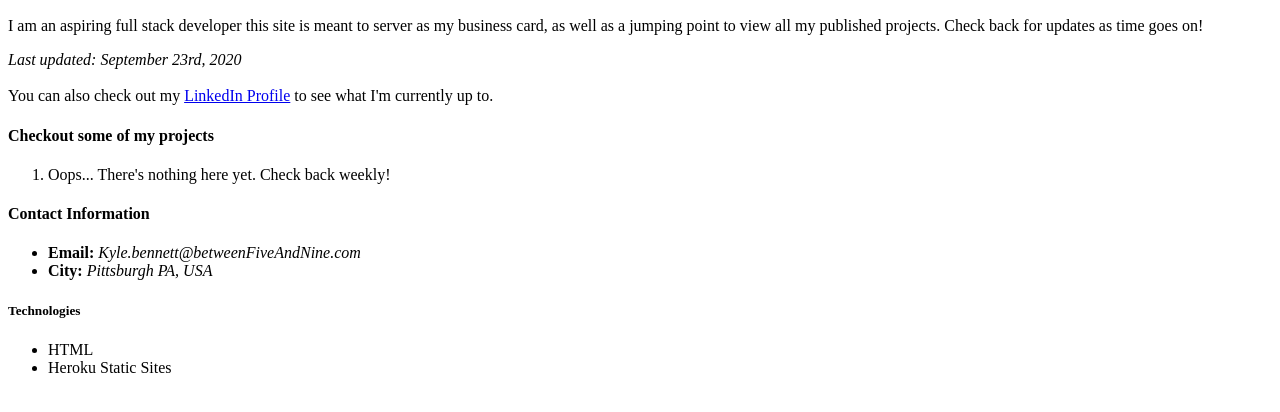
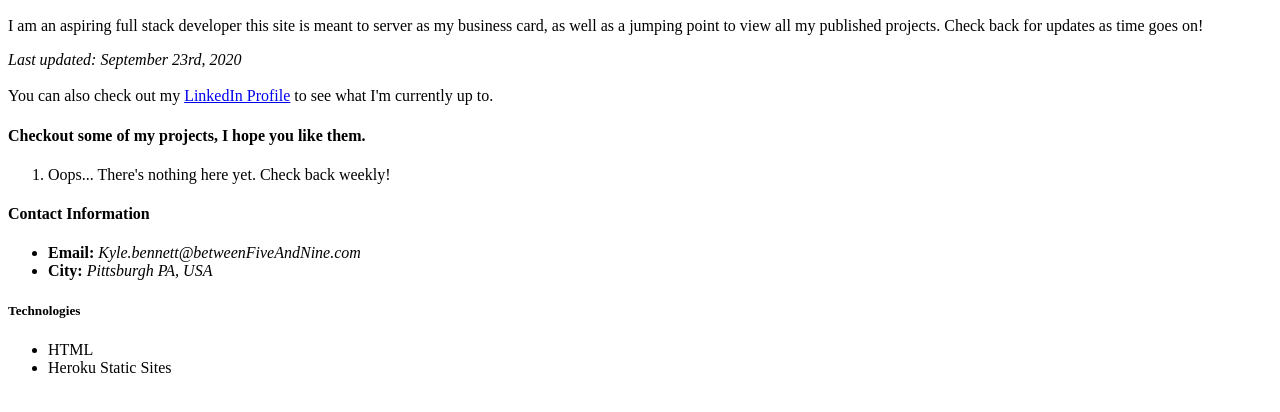
Before and after one commit to BennEntterprise/weekly-widgets-00-my-site, a website: page index.html in a window 1280 px wide. Shown: the part 96-508 px from the top of the page. Drawn offline with Linux system fonts and the light colour scheme.

Commit message:
update a heading

```diff
--- a/index.html
+++ b/index.html
@@ -18,7 +18,7 @@
             Profile</a> to see what I'm currently up to.
     </bold>
     <h4>
-        Checkout some of my projects
+        Checkout some of my projects, I hope you like them.
     </h4>
     <ol>
         <li>Oops... There's nothing here yet. Check back weekly!</li>
```
Also changed, not shown: 1 other file.
